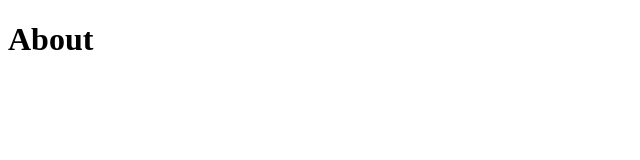
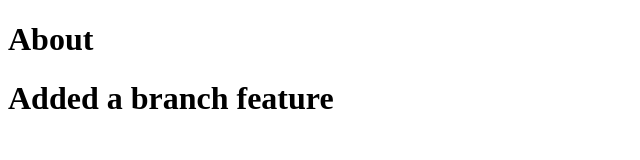
Before and after one commit to Mussie591/cs425-swe-202408-demo, a plain HTML site: page about.html in a window 1280 px wide. Shown: the whole page, without its empty margins (0-640 px from the left). Drawn offline with Linux system fonts and the light colour scheme.

Commit message:
adde new feature

```diff
--- a/about.html
+++ b/about.html
@@ -7,5 +7,6 @@
 </head>
 <body>
     <h1>About</h1>
+    <h1>Added a branch feature</h1>
 </body>
 </html>
```
